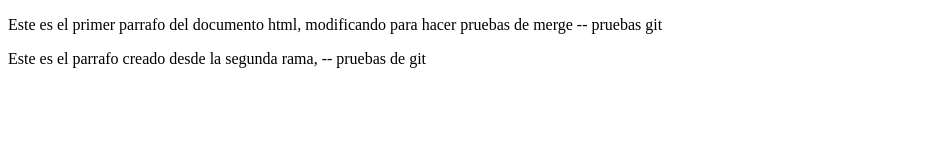
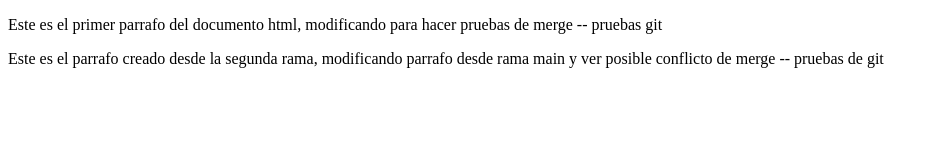
Before and after one commit to joseluisng17/Git-github, a plain HTML site: page index.html in a window 1280 px wide. Shown: the whole page, without its empty margins (0-939 px from the left). Drawn offline with Linux system fonts and the light colour scheme.

Commit message:
modificando parrafo 2 para promar merge y sus posibles conflicto

```diff
--- a/index.html
+++ b/index.html
@@ -10,7 +10,7 @@
 
     <p> Este es el primer parrafo del documento html, modificando para hacer pruebas de merge -- pruebas git</p>
 
-    <p>Este es el parrafo creado desde la segunda rama,  -- pruebas de git</p>
+    <p>Este es el parrafo creado desde la segunda rama, modificando parrafo desde rama main y ver posible conflicto de merge  -- pruebas de git</p>
 
 </body>
 </html>
```
